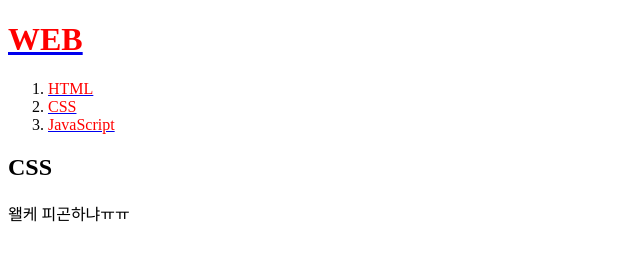
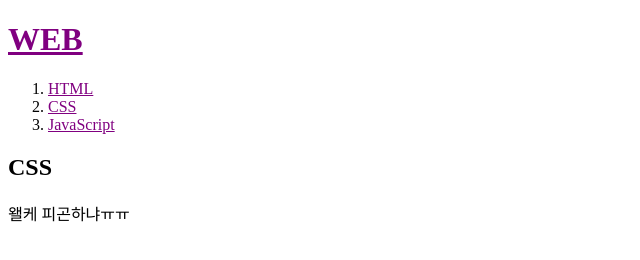
Before and after one commit to eunah0808/pepero0808.github.io, a plain HTML site: page 2.html in a window 1280 px wide. Shown: the whole page, without its empty margins (0-640 px from the left). Drawn offline with Linux system fonts and the light colour scheme.

Commit message:
Add files via upload

```diff
--- a/2.html
+++ b/2.html
@@ -3,14 +3,26 @@
 <head>
     <title>WEB1 - HTML</title>
     <meta charset="utf-8">
-</head><a href=""></a>
+    <style>
+    a {color: purple;}
+    </style>
+</head>
+
 <body>
+<h1><a href="index.html">WEB</a></h1>
+<ol>
+    <li><a href="1.html">HTML</a></li>
+    <li><a href="2.html">CSS</a></li>
+    <li><a href="3.html">JavaScript</a></li>
+</ol>
+<!--
 <h1><a href="index.html"><font color = "red">WEB</font></a></h1>
 <ol>
     <li><a href="1.html"><font color = "red">HTML</font></a></li>
     <li><a href="2.html"><font color = "red">CSS</font></a></li>
     <li><a href="3.html"><font color = "red">JavaScript</font></a></li>
 </ol>
+-->
 <h2>CSS</h2>
 <p> 왤케 피곤하냐ㅠㅠ
 </p>
```
Also changed, not shown: 1.html (+1 -1 lines), 3.html (+1 -1 lines), index.html (+1 -1 lines).
